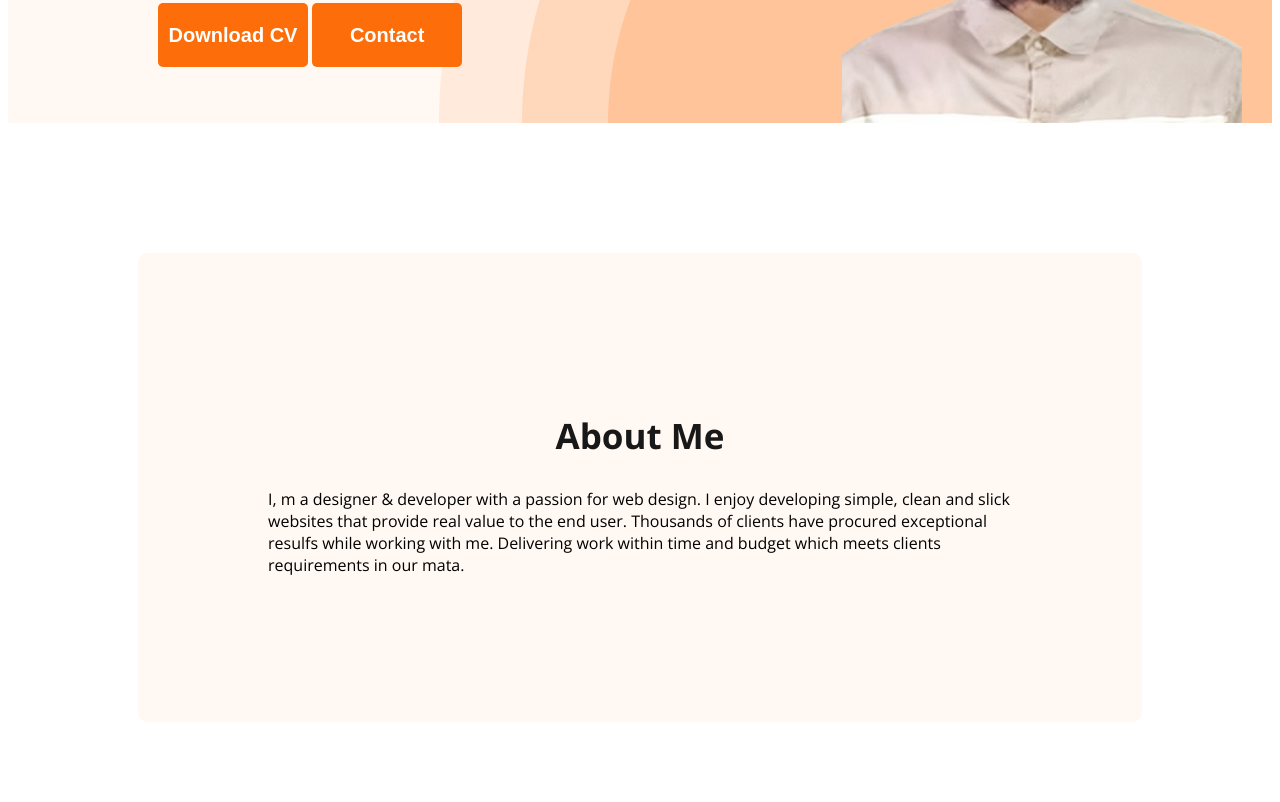
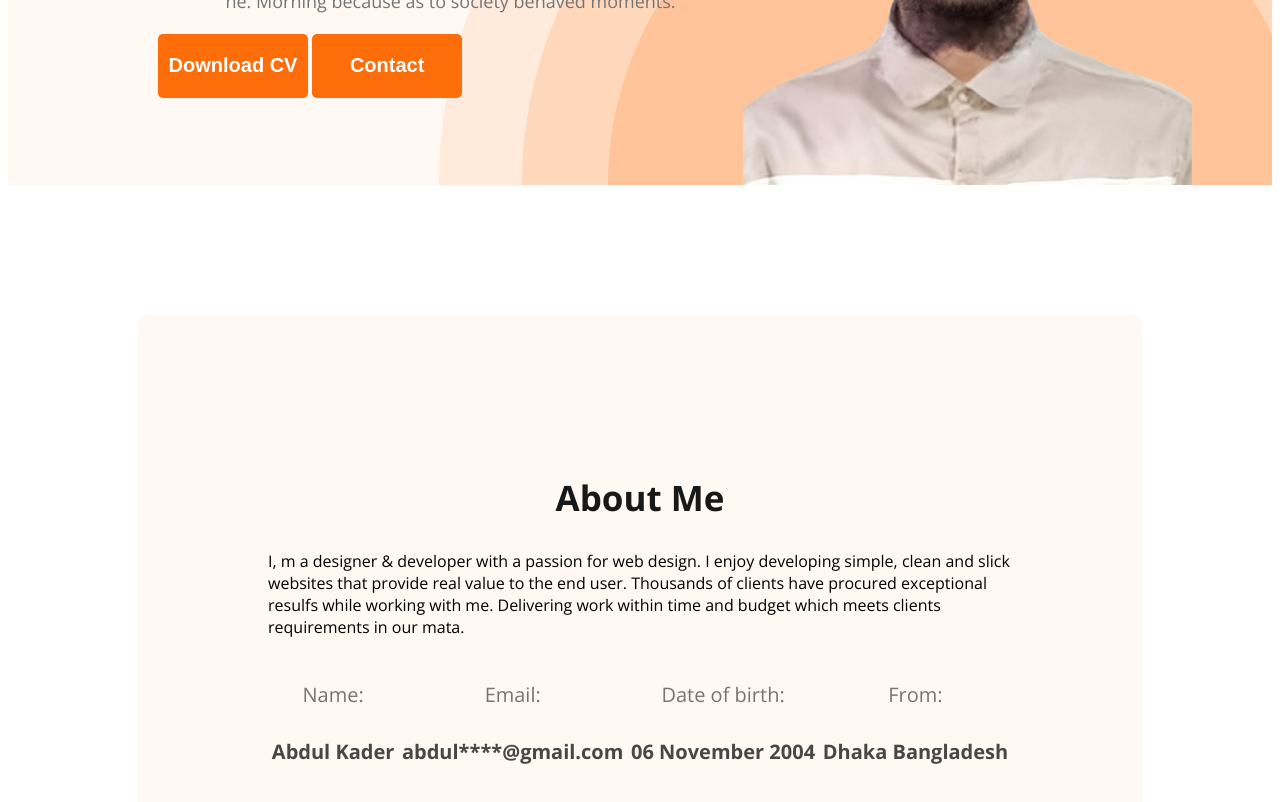
Before and after one commit to abKder/Web-developer-portfolio-using-html-and-css, a plain HTML site: page index.html in a window 1280 px wide. Shown: the part 568-1370 px from the top of the page. Drawn offline with nearby package versions, Linux system fonts and the light colour scheme.

Commit message:
Added about me section

```diff
--- a/index.html
+++ b/index.html
@@ -15,7 +15,7 @@
 <body>
     <header class="header">
         <nav>
-            <h3 class="nav-title">Ma<samp class="text-primary">r</samp>y</h3>
+            <h3 class="nav-title">A.Ka<samp class="text-primary">De</samp>r</h3>
             <ul>
                 <li><a href="">Portfolio</a></li>
                 <li><a href="">Blog</a></li>
@@ -45,6 +45,25 @@
         <p class="section-description">
             I, m a designer & developer with a passion for web design. I enjoy developing simple, clean and slick websites that provide real value to the end user. Thousands of clients have procured exceptional resulfs while working with me. Delivering work within time and budget which meets clients requirements in our mata.
         </p>
+        <div class="about-info-container">
+            <div class="about-info">
+                <h4 class="info-title">Name:</h4>
+                <p class="info-description">Abdul Kader</p>
+            </div>
+            <div class="about-info">
+                <h4 class="info-title">Email:</h4>
+                <p class="info-description">abdul****@gmail.com</p>
+            </div>
+            <div class="about-info">
+                <h4 class="info-title">Date of birth:</h4>
+                <p class="info-description">06 November 2004</p>
+            </div>
+            <div class="about-info">
+                <h4 class="info-title">From:</h4>
+                <p class="info-description">Dhaka Bangladesh</p>
+            </div>
+
+        </div>
     </div>
 </section>
     </main>
--- a/style.css
+++ b/style.css
@@ -56,7 +56,8 @@ nav a{
     justify-content: space-between;
 }
 .banner .profile{
-    width: 400px;
+    width: 500px;
+    padding-right: 50px;
 }
 .banner-greeting{
 font-size: 45px;
@@ -97,3 +98,27 @@ font-size: 18px;
 font-weight: 400;
 line-height: 30px;
 }
+main{
+    max-width: 1440px;
+    margin: 0 auto;
+}
+.about-info-container{
+display: flex;
+justify-content: space-around;
+}
+.about-info{
+
+}
+.info-title{
+    color: #757575;
+    text-align: center;
+    font-size: 20px;
+    font-weight: 400;
+    line-height: 30px;
+}
+.info-description{
+    color: #474747;
+    font-size: 20px;
+    font-weight: 700;
+    line-height: 30px;
+}
```
